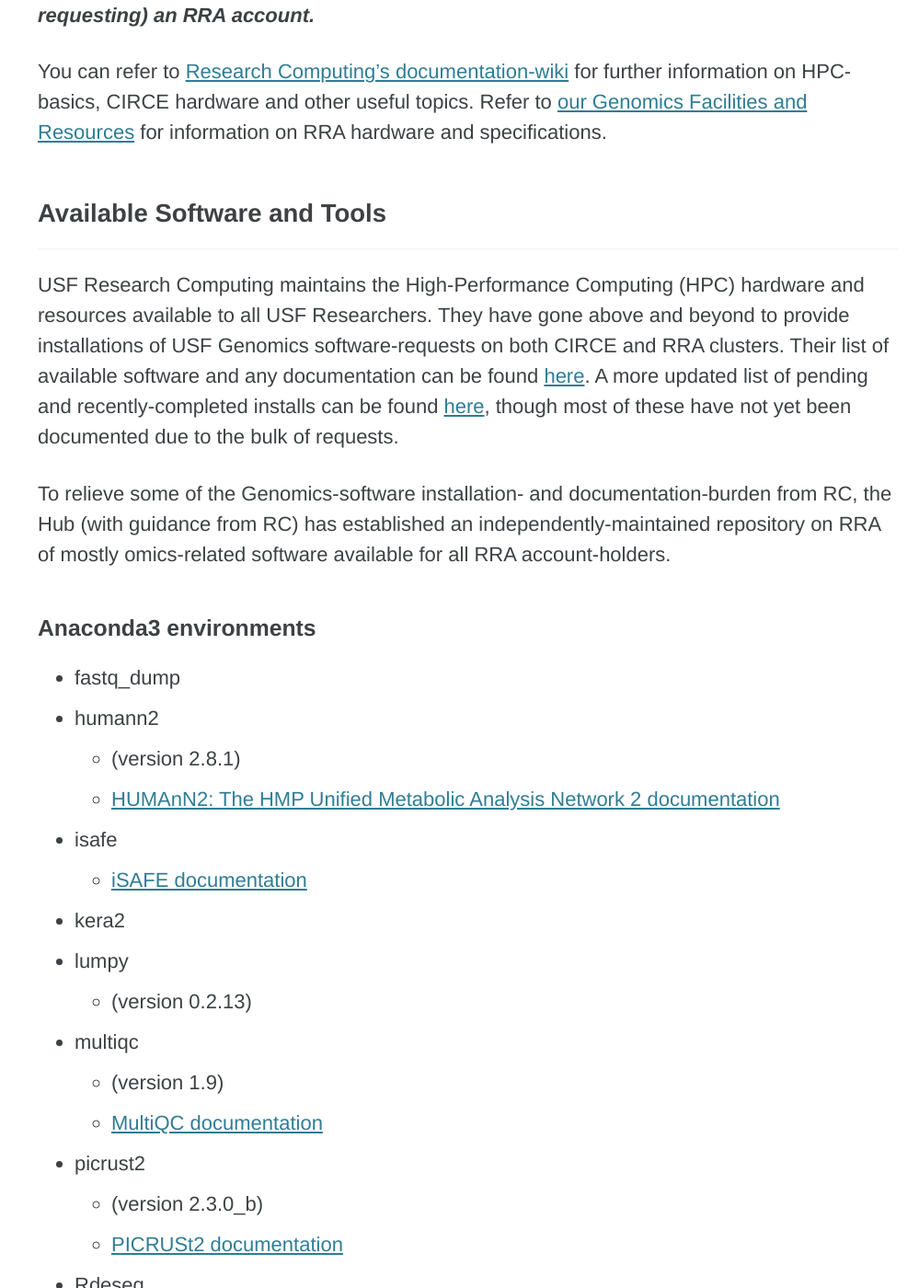
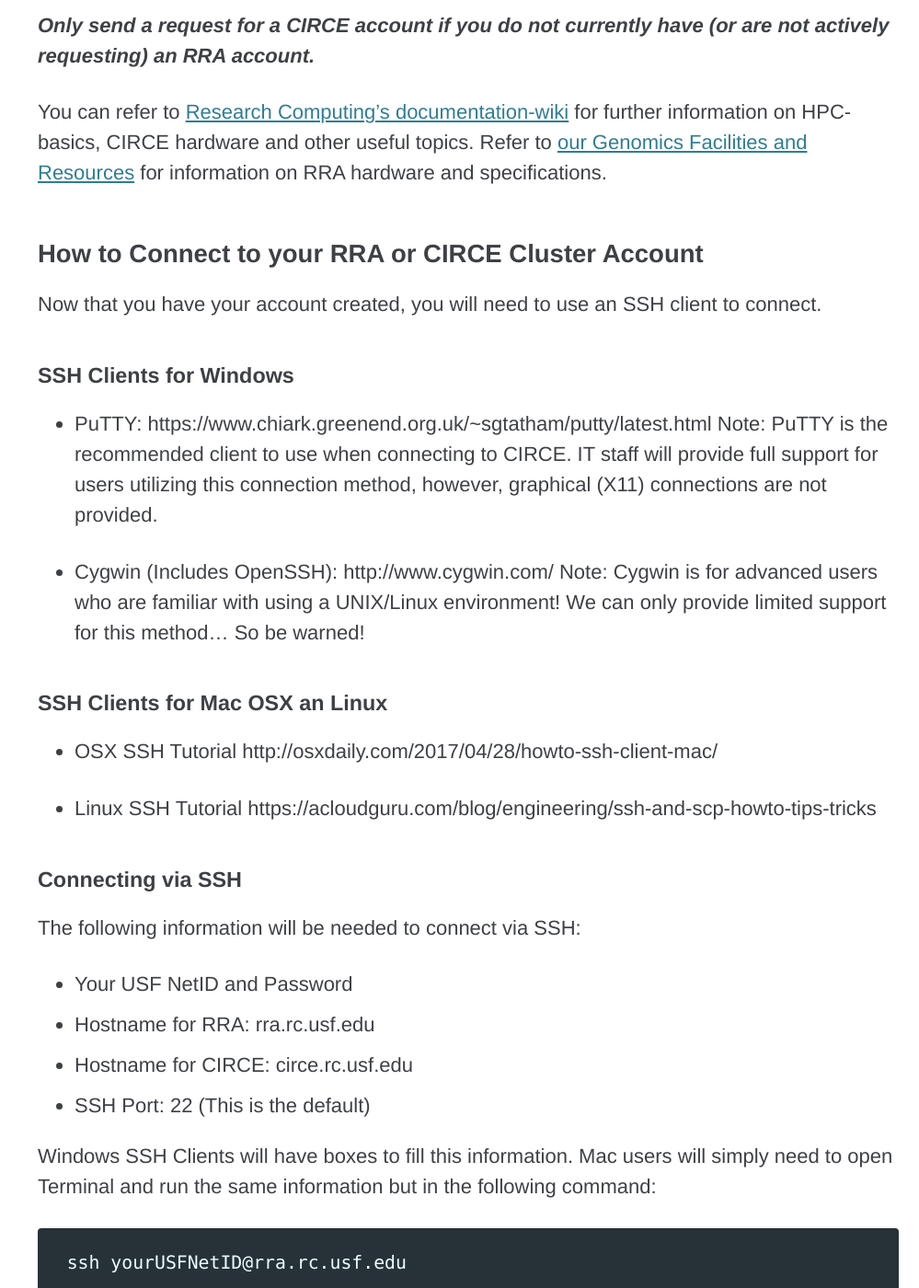
Before and after one commit to usfomicshub/usfomicshub.github.io, a Jekyll site: the page built from Cluster_Computing/index.md, in a window 1280 px wide and 1400 px high, scrolled down 2241 px. Shown: the whole window at 92% size, without its empty margins (281-1280 px from the left). Built offline with Jekyll 4.4.1, drawn with Linux system fonts in a browser that asks for light colours; cached includes are drawn as plain includes; some of the changed text lies outside the part shown.

Commit message:
Update index.md

```diff
--- a/Cluster_Computing/index.md
+++ b/Cluster_Computing/index.md
@@ -9,9 +9,10 @@
 1. [RRA and CIRCE: Whats the difference and which one do I use?](#whats-the-difference)
 - [How to Create an RRA Cluster Account](#how-to-create-an-rra-cluster-account)
 - [How to Create a CIRCE Cluster Account](#how-to-create-a-circe-cluster-account)
-2. [Available Sofware and Tools](#available-software-and-tools)
-3. [How to Load Software](#loading-and-using-software)
-4. [More About USF Research Computing](#more-about-usf-research-computing)
+2. [How to Connect to your RRA or CIRCE Cluster Account](#how-to-connect-to-your-rra-or-circe-cluster-account)
+3. [Available Sofware and Tools](#available-software-and-tools)
+4. [How to Load Software](#loading-and-using-software)
+5. [More About USF Research Computing](#more-about-usf-research-computing)
 
 
 USF Genomics researchers requiring high-performance computing have two primary cluster-computing options(both maintained by USF Research Computing) :
@@ -56,6 +57,39 @@
 _**Only send a request for a CIRCE account if you do not currently have (or are not actively requesting) an RRA account.**_
 
 You can refer to [Research Computing's documentation-wiki](https://wiki.rc.usf.edu/index.php/Main_Page) for further information on HPC-basics, CIRCE hardware and other useful topics. Refer to [our Genomics Facilities and Resources](https://github.com/usfomicshub/usfomicshub.github.io/blob/master/wiki/markdowns/facilities_and_resources.md) for information on RRA hardware and specifications.
+
+## How to Connect to your RRA or CIRCE Cluster Account
+
+Now that you have your account created, you will need to use an SSH client to connect.
+
+#### SSH Clients for Windows
+
+*   PuTTY: https://www.chiark.greenend.org.uk/~sgtatham/putty/latest.html
+Note: PuTTY is the recommended client to use when connecting to CIRCE. IT staff will provide full support for users utilizing this connection method, however, graphical (X11) connections are not provided.
+
+*   Cygwin (Includes OpenSSH): http://www.cygwin.com/
+Note: Cygwin is for advanced users who are familiar with using a UNIX/Linux environment! We can only provide limited support for this method… So be warned!
+
+#### SSH Clients for Mac OSX an Linux
+
+*   OSX SSH Tutorial
+http://osxdaily.com/2017/04/28/howto-ssh-client-mac/
+
+*   Linux SSH Tutorial
+https://acloudguru.com/blog/engineering/ssh-and-scp-howto-tips-tricks
+
+#### Connecting via SSH
+
+The following information will be needed to connect via SSH:
+
+*   Your USF NetID and Password
+*   Hostname for RRA: rra.rc.usf.edu
+*   Hostname for CIRCE: circe.rc.usf.edu
+*   SSH Port: 22 (This is the default)
+
+Windows SSH Clients will have boxes to fill this information. Mac users will simply need to open Terminal and run the same information but in the following command:
+
+     ssh yourUSFNetID@rra.rc.usf.edu
 
 ## Available Software and Tools
 ***
```
